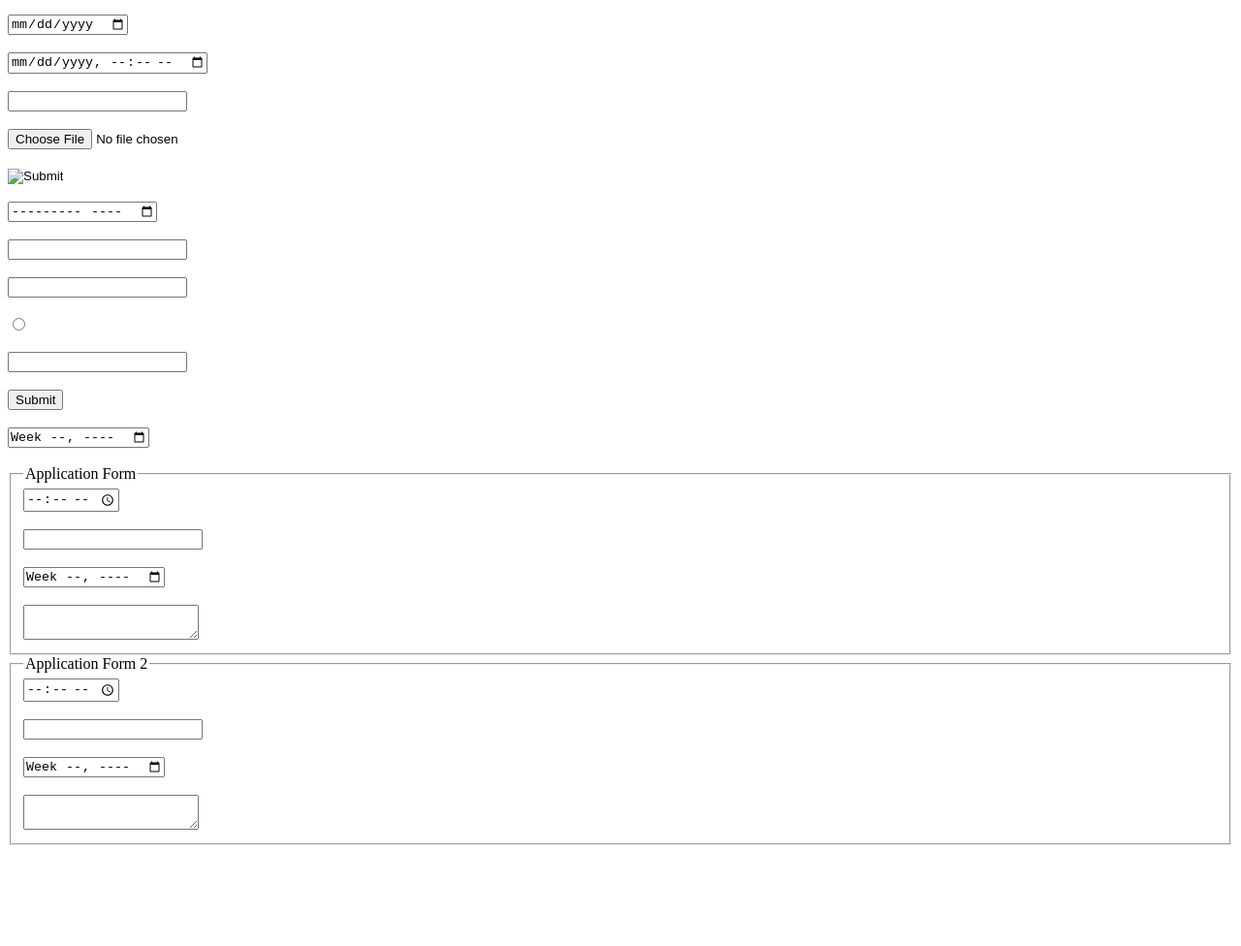
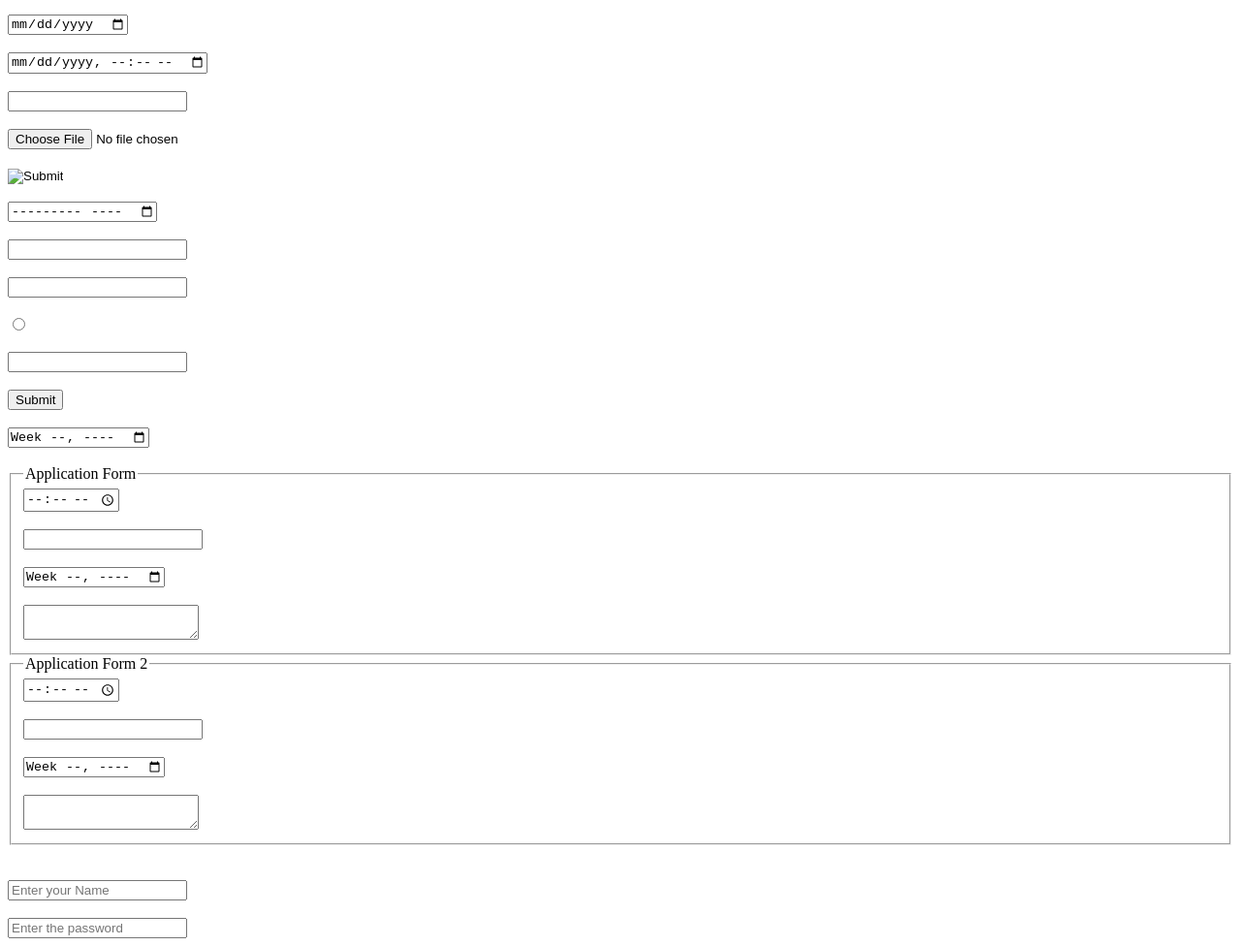
Before and after one commit to manushanavoda/ITday5, a plain HTML site: page index.html in a window 1280 px wide. Shown: the part 110-1086 px from the top of the page at 97% size. Before the commit the page ends 990 px from the top, so only its background shows below. Drawn offline with Linux system fonts and the light colour scheme.

Commit message:
placeholder

```diff
--- a/index.html
+++ b/index.html
@@ -63,7 +63,10 @@
         <br><br>
         <textarea name="" id=""></textarea>
     </fieldset>
-
+<br><br>
+    <input type="text" placeholder="Enter your Name">
+    <br><br>
+    <input type="password" placeholder="Enter the password">
 
 
 
```
